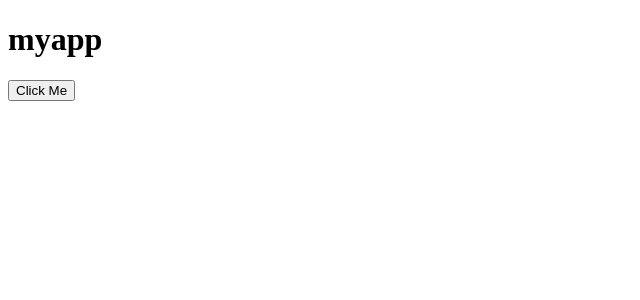
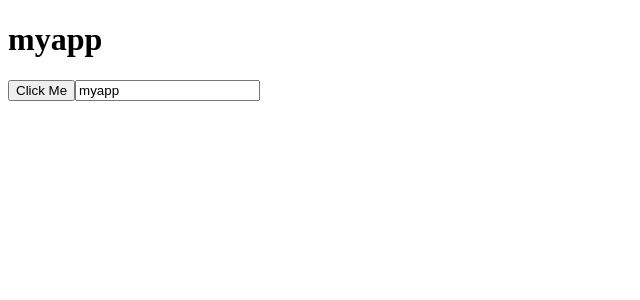
Before and after one commit to DanielPichette/intro-to-angular, an Angular app in the folder angular/myapp/: page / in a window 1280 px wide. Shown: the top 300 px of the page, without its empty margins (0-640 px from the left). Built offline with nearby package versions, Linux system fonts and the light colour scheme.

Commit message:
learned about two way binding. used two way binding in an input example

```diff
--- a/angular/myapp/src/app/app.component.html
+++ b/angular/myapp/src/app/app.component.html
@@ -8,6 +8,7 @@
 <!-- * * * * * * * * * * * * * * * * * * * * * * * * * * * * * * * -->
 <h1>{{title}}</h1>
 <button (click)="handleEvent()">Click Me</button>
+<input placeholder="hello" [(ngModel)]="title" (keydown)="handleEvent()"/>
 <!-- * * * * * * * * * * * * * * * * * * * * * * * * * * * * * * * -->
 <!-- * * * * * * * * * * * The content above * * * * * * * * * * * -->
 <!-- * * * * * * * * * * is only a placeholder * * * * * * * * * * -->
--- a/angular/myapp/src/app/app.component.ts
+++ b/angular/myapp/src/app/app.component.ts
@@ -10,6 +10,6 @@ export class AppComponent {
 
 
   handleEvent(){
-    console.log('button has been clicked')
+    console.log('button has been clicked', this.title)
   }
 }
--- a/angular/myapp/src/app/app.module.ts
+++ b/angular/myapp/src/app/app.module.ts
@@ -1,4 +1,5 @@
 import { NgModule } from '@angular/core';
+import { FormsModule } from '@angular/forms';
 import { BrowserModule } from '@angular/platform-browser';
 
 import { AppRoutingModule } from './app-routing.module';
@@ -11,7 +12,8 @@ import { StorageService } from './storage.service';
   ],
   imports: [
     BrowserModule,
-    AppRoutingModule
+    AppRoutingModule,
+    FormsModule
   ],
   providers: [
     StorageService
```
